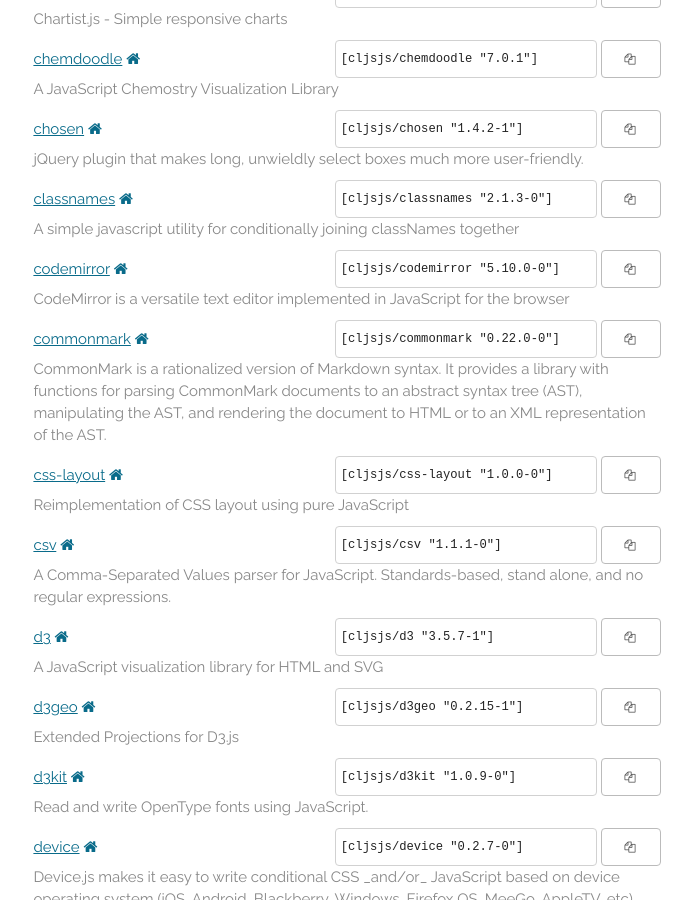
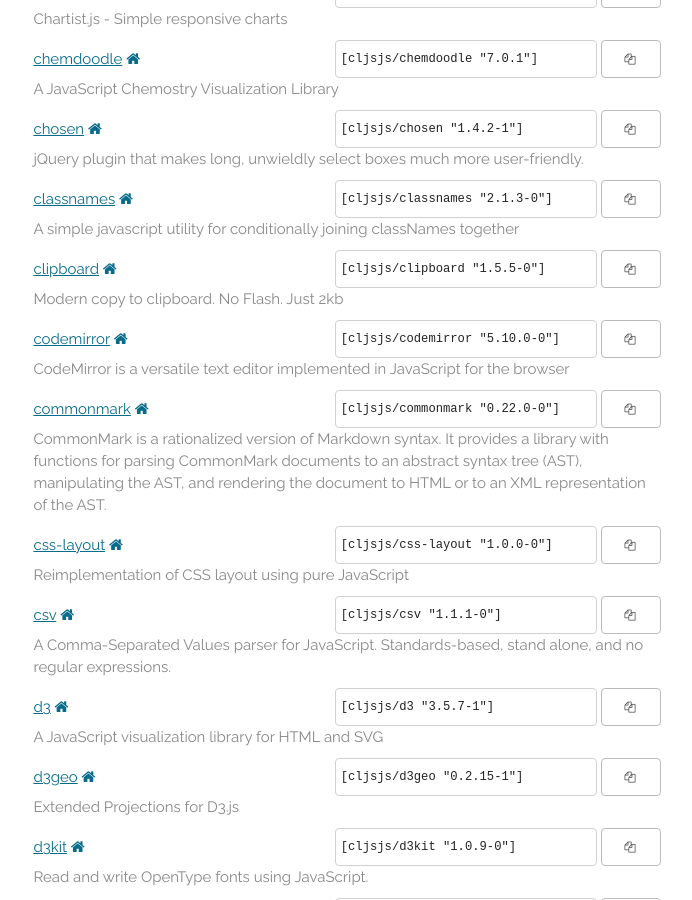
Before and after one commit to cljsjs/cljsjs.github.io, a Jekyll site: the page built from index.markdown, in a window 1280 px wide and 900 px high, scrolled down 2076 px. Shown: the whole window, without its empty margins (293-985 px from the left). Built offline with Jekyll 4.4.1, drawn with Linux system fonts in a browser that asks for light colours; nearby versions of some CDN libraries; comment, search, counter and statistics services are not loaded.

Commit message:
Automatic update

```diff
--- a/_includes/packages.html
+++ b/_includes/packages.html
@@ -153,6 +153,15 @@
       <button data-clipboard-text='[cljsjs/classnames "2.1.3-0"]'><i class="fa fa-copy"></i></button>
     </span>
     <p class="description">A simple javascript utility for conditionally joining classNames together</p>
+  </li>
+  <li>
+    <a href="https://clojars.org/cljsjs/clipboard">clipboard</a>
+    <a href="http://clipboardjs.com" target="new"><i class="fa fa-home"></i></a>
+    <span class="clojars">
+      <input type="text" value='[cljsjs/clipboard "1.5.5-0"]'/>
+      <button data-clipboard-text='[cljsjs/clipboard "1.5.5-0"]'><i class="fa fa-copy"></i></button>
+    </span>
+    <p class="description">Modern copy to clipboard. No Flash. Just 2kb</p>
   </li>
   <li>
     <a href="https://clojars.org/cljsjs/codemirror">codemirror</a>
@@ -423,8 +432,8 @@
     <a href="https://clojars.org/cljsjs/highcharts">highcharts</a>
     <a href="http://highcharts.com/" target="new"><i class="fa fa-home"></i></a>
     <span class="clojars">
-      <input type="text" value='[cljsjs/highcharts "4.1.10-1"]'/>
-      <button data-clipboard-text='[cljsjs/highcharts "4.1.10-1"]'><i class="fa fa-copy"></i></button>
+      <input type="text" value='[cljsjs/highcharts "4.1.10-2"]'/>
+      <button data-clipboard-text='[cljsjs/highcharts "4.1.10-2"]'><i class="fa fa-copy"></i></button>
     </span>
     <p class="description">Create interactive charts easily for your web projects.</p>
   </li>
@@ -1089,8 +1098,8 @@
     <a href="https://clojars.org/cljsjs/react-timer-mixin">react-timer-mixin</a>
     <a href="https://github.com/reactjs/react-timer-mixin" target="new"><i class="fa fa-home"></i></a>
     <span class="clojars">
-      <input type="text" value='[cljsjs/react-timer-mixin "0.13.2-0"]'/>
-      <button data-clipboard-text='[cljsjs/react-timer-mixin "0.13.2-0"]'><i class="fa fa-copy"></i></button>
+      <input type="text" value='[cljsjs/react-timer-mixin "0.13.2-1"]'/>
+      <button data-clipboard-text='[cljsjs/react-timer-mixin "0.13.2-1"]'><i class="fa fa-copy"></i></button>
     </span>
     <p class="description">TimerMixin provides timer functions for executing code in the future that are safely cleaned up when the component unmounts</p>
   </li>
```
